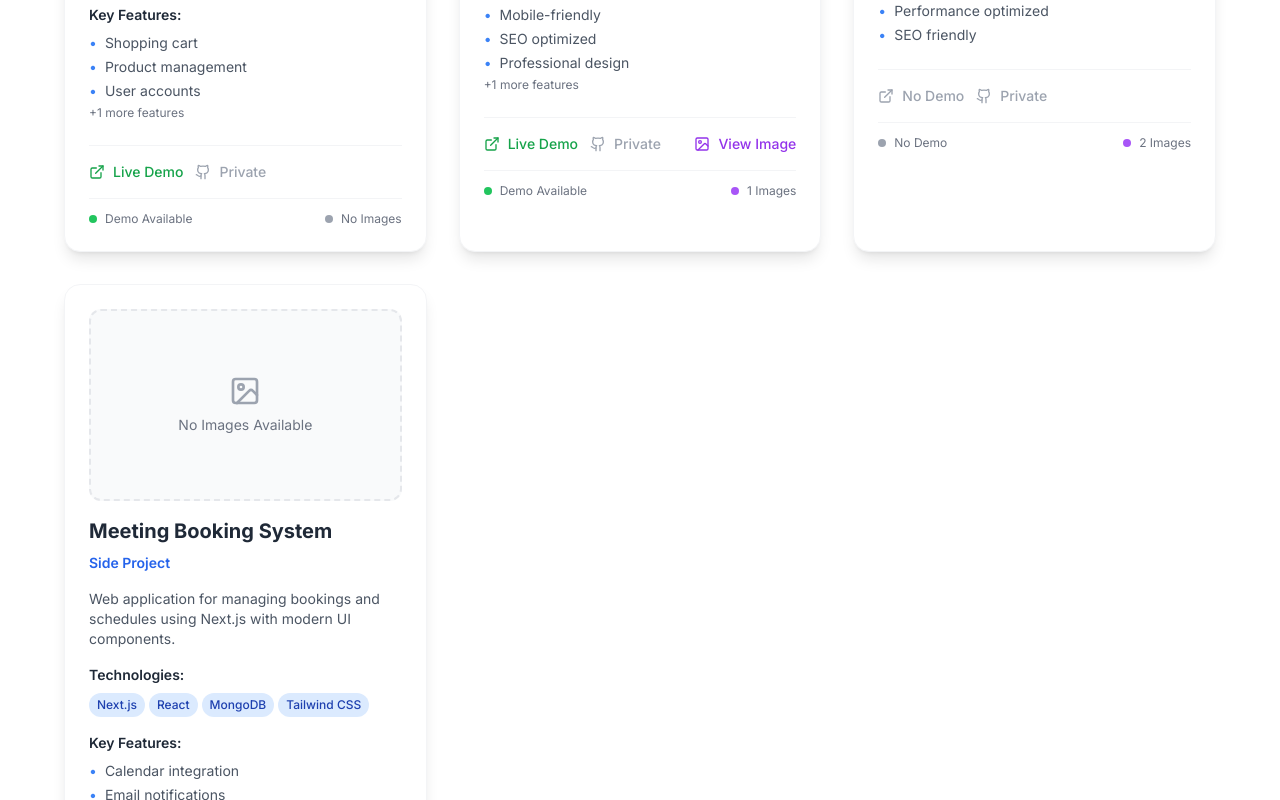
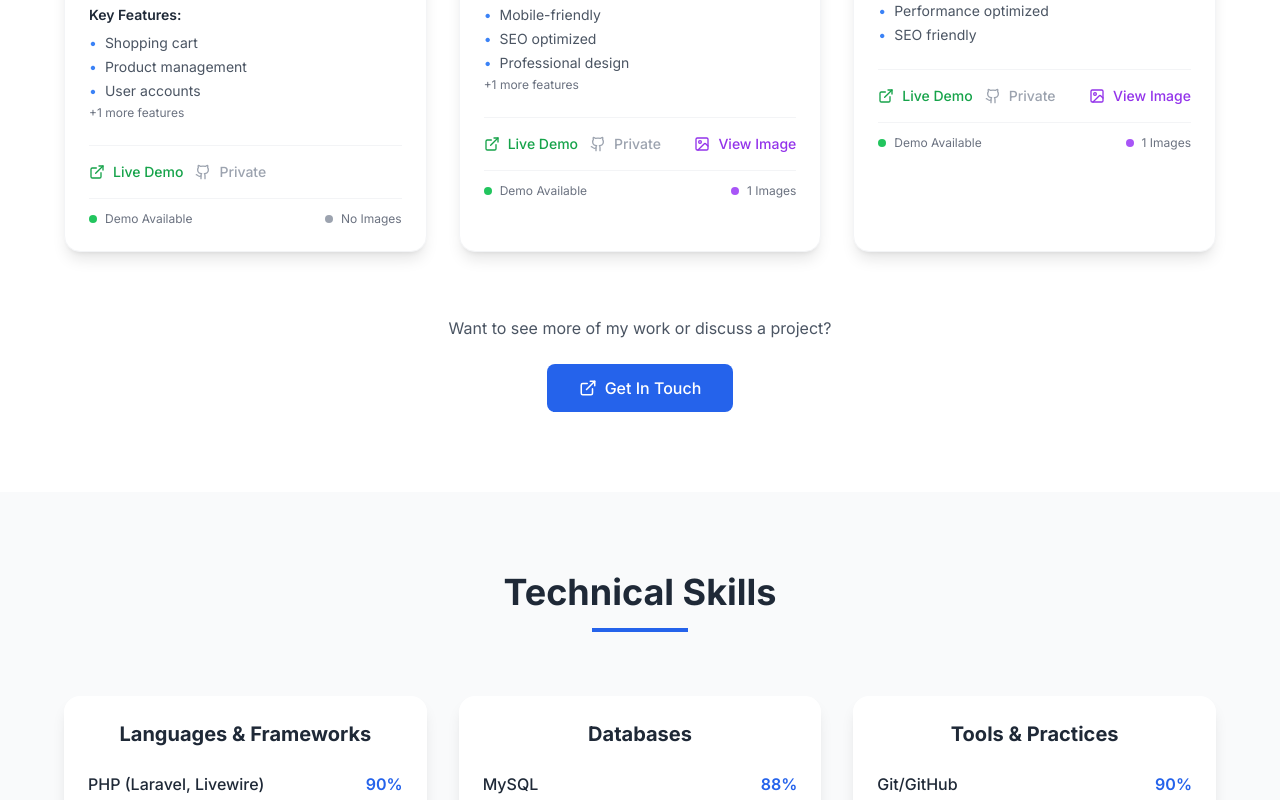
Before and after one commit to mallakSulaiman/mallak-alfarsi-portfolio, a Next.js app: page / in a window 1280 px wide. Shown: the part 4060-4860 px from the top of the page. Built offline with nearby package versions, Linux system fonts and the light colour scheme.

Commit message:
projects update

```diff
--- a/components/Projects.js
+++ b/components/Projects.js
@@ -43,9 +43,6 @@ export default function Projects() {
         "/images/workFlow_Dtaiels.jpg",
         "/images/workFlow_create.jpg",
         "/images/Client_Side.jpg",
-
-
-
 
 
       ],
@@ -125,24 +122,23 @@ export default function Projects() {
       technologies: ["Laravel", "PHP", "MySQL", "Bootstrap"],
       features: ["Responsive design", "Performance optimized", "SEO friendly"],
       images: [
-        "/images/estrenarrow-1.jpg",
-        "/images/estrenarrow-2.jpg"
+        "/images/easternarrow.jpg",
       ],
       liveDemo: "https://easternarrow.om",
-      hasImages: false,
-      hasLiveDemo: false,
+      hasImages: true,
+      hasLiveDemo: true,
     },
-    {
-      title: "Meeting Booking System",
-      company: "Side Project",
-      description: "Web application for managing bookings and schedules using Next.js with modern UI components.",
-      technologies: ["Next.js", "React", "MongoDB", "Tailwind CSS"],
-      features: ["Calendar integration", "Email notifications", "User management"],
-      images: [],
-      hasImages: false,
-      hasLiveDemo: false,
-      hasGithub: false
-    }
+    // {
+    //   title: "Meeting Booking System",
+    //   company: "Side Project",
+    //   description: "Web application for managing bookings and schedules using Next.js with modern UI components.",
+    //   technologies: ["Next.js", "React", "MongoDB", "Tailwind CSS"],
+    //   features: ["Calendar integration", "Email notifications", "User management"],
+    //   images: [],
+    //   hasImages: false,
+    //   hasLiveDemo: false,
+    //   hasGithub: false
+    // }
   ]
 
   const openImageModal = (project, imageIndex = 0) => {
```
Also changed, not shown: public/images/easternarrow.jpg (added).
